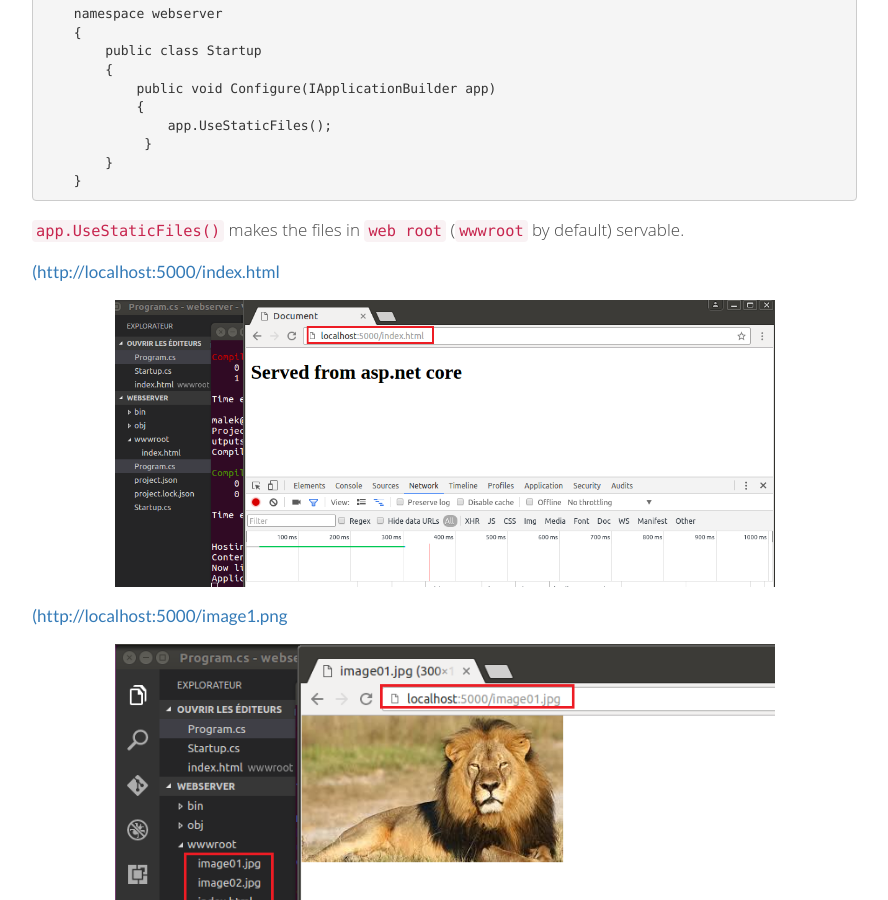
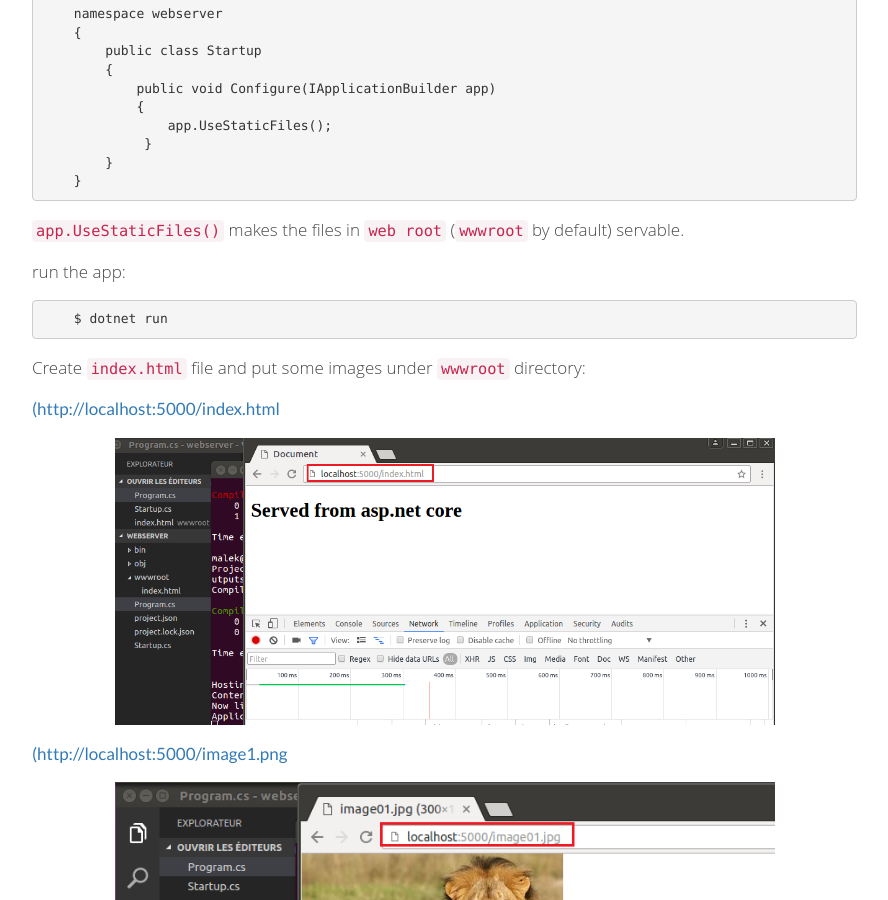
Before and after one commit to malekbenz/malekbenz, a Jekyll site: the page built from _posts/2016-08-10-Serving-static-content-with-AspNet-core.md, in a window 1280 px wide and 900 px high, scrolled down 3810 px. Shown: the whole window, without its empty margins (53-941 px from the left). Built offline with Jekyll 4.4.1, drawn with Linux system fonts in a browser that asks for light colours; nearby versions of some CDN libraries; comment, search, counter and statistics services are not loaded.

Commit message:
add serving static

````diff
--- a/_posts/2016-08-10-Serving-static-content-with-AspNet-core.md
+++ b/_posts/2016-08-10-Serving-static-content-with-AspNet-core.md
@@ -62,6 +62,7 @@ Update the project.json file to add the Kestrel HTTP server package as a depende
 
 
 and run `dotnet restore`
+
 ```
     $ dotnet restore
 ```
@@ -123,8 +124,14 @@ Calling the `UseStaticFiles` extension method from Startup.Configure
         }
     }
 ```
+`app.UseStaticFiles()` makes the files in `web root` (`wwwroot` by default) servable.
 
-`app.UseStaticFiles()` makes the files in `web root` (`wwwroot` by default) servable.
+run the app:
+```
+    $ dotnet run
+```
+
+Create `index.html` file and  put some images under `wwwroot` directory:
 
 [(http://localhost:5000/index.html](http://localhost:5000/index.html)
 
````
